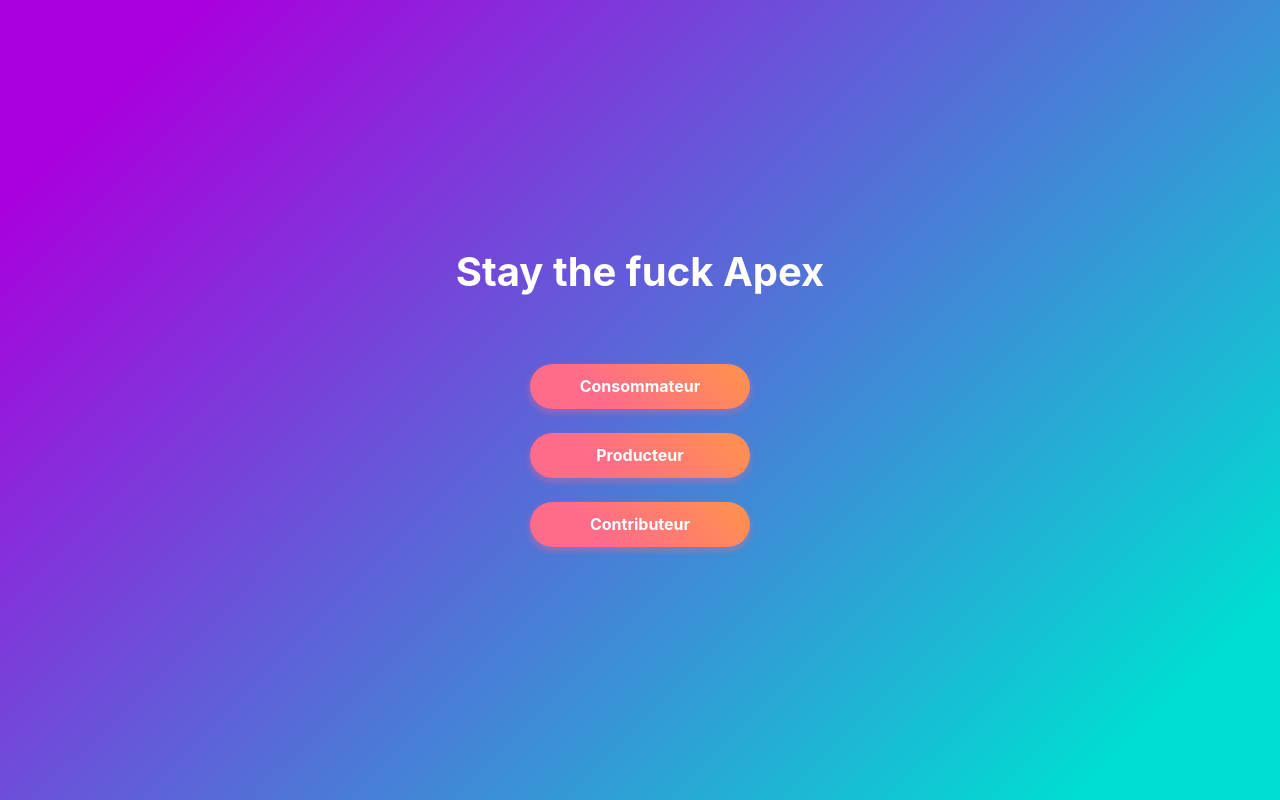
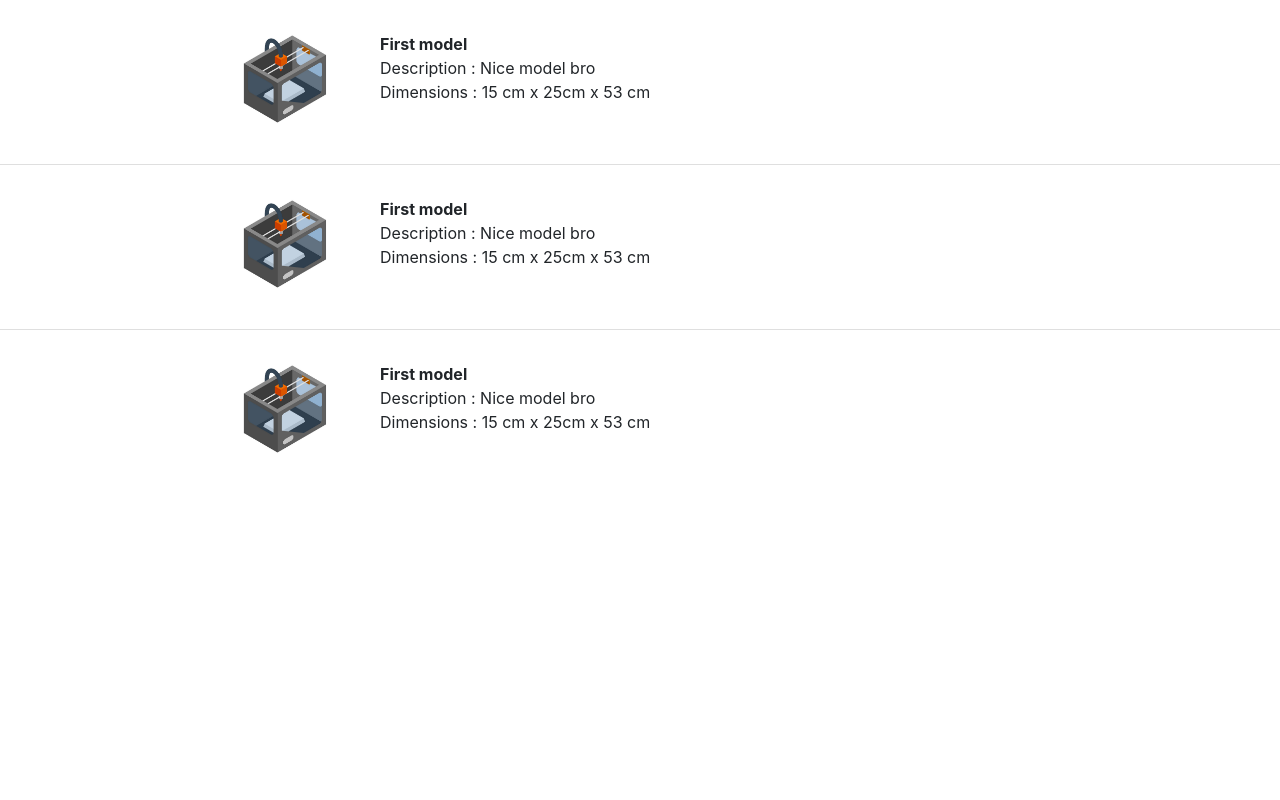
Before and after one commit to wearespacey/staythef-apex, a React (Create React App) app in the folder ddd/: page / in a window 1280 px wide. Built offline with nearby package versions, Linux system fonts and the light colour scheme.

Commit message:
Add Creator page

```diff
--- /dev/null
+++ b/ddd/src/components/Creator/index.tsx
@@ -0,0 +1,41 @@
+import React, { useState } from "react";
+import { ListModels } from "./ListModels";
+import { IThreeModel } from "../../models/IThreeModel";
+import { Container } from "react-bootstrap";
+
+// Page of creator (tab) displays creations
+let initialValues: IThreeModel[] = [
+  {
+    id: "123",
+    imageUrl:
+      "https://cdn.icon-icons.com/icons2/510/PNG/512/printer_icon-icons.com_50058.png",
+    title: "First model",
+    description: "Nice model bro",
+    dimensions: "15 cm x 25cm x 53 cm",
+    gcodeUrl: "",
+  },
+  {
+    id: "1213",
+    imageUrl:
+      "https://cdn.icon-icons.com/icons2/510/PNG/512/printer_icon-icons.com_50058.png",
+    title: "First model",
+    description: "Nice model bro",
+    dimensions: "15 cm x 25cm x 53 cm",
+    gcodeUrl: "",
+  },
+  {
+    id: "1223",
+    imageUrl:
+      "https://cdn.icon-icons.com/icons2/510/PNG/512/printer_icon-icons.com_50058.png",
+    title: "First model",
+    description: "Nice model bro",
+    dimensions: "15 cm x 25cm x 53 cm",
+    gcodeUrl: "",
+  },
+];
+
+export const Creator = () => {
+  const [models, setModels] = useState<IThreeModel[]>(initialValues);
+
+  return <ListModels models={models} />;
+};
--- a/ddd/src/pages/App/index.tsx
+++ b/ddd/src/pages/App/index.tsx
@@ -1,10 +1,10 @@
 import React from "react";
 import { Home } from "../Home";
-
+import { Creator } from "../../components/Creator";
 import "./styles.css";
 
 function App() {
-  return <Home />;
+  return <Creator />;
 }
 
 export default App;
```
